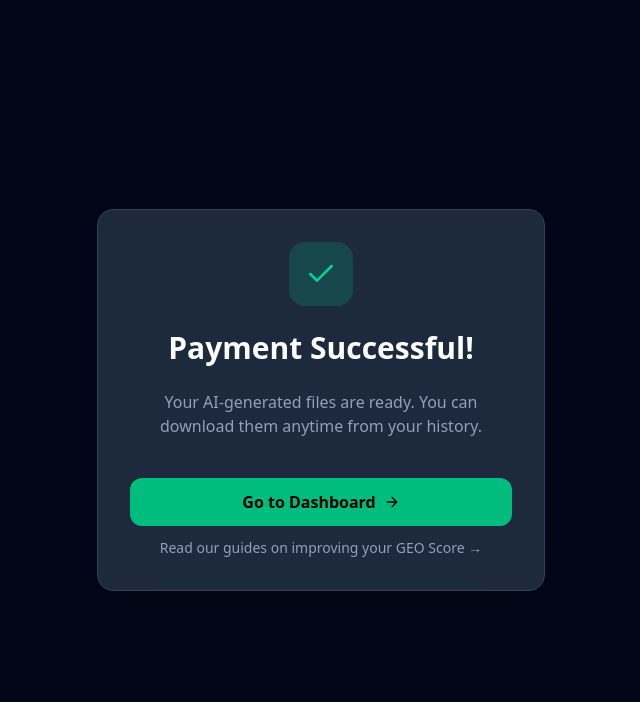
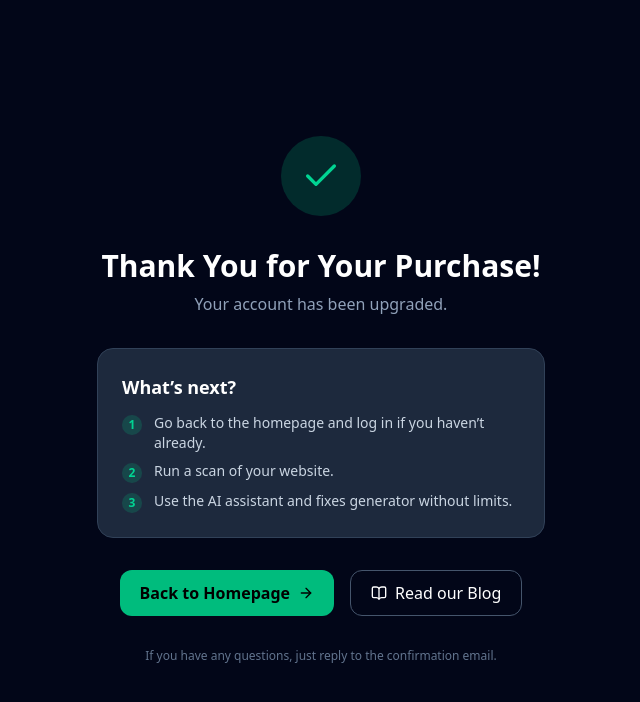
Before and after one commit to linkboostowner/geoscan, a Next.js app: page /thank-you in a window 1280 px wide. Shown: the top 702 px of the page, without its empty margins (319-959 px from the left). Built offline with nearby package versions, Linux system fonts and the light colour scheme.

Commit message:
Wrap Thank You page in Suspense boundary

```diff
--- a/src/app/thank-you/page.js
+++ b/src/app/thank-you/page.js
@@ -1,44 +1,84 @@
 'use client';
 
+import { Suspense } from 'react';
 import { useSearchParams } from 'next/navigation';
-import { Check, ArrowRight } from 'lucide-react';
+import { Check, ArrowRight, BookOpen } from 'lucide-react';
+import { useEffect, useState } from 'react';
 
-export default function ThankYou() {
+function ThankYouContent() {
   const searchParams = useSearchParams();
-  const type = searchParams.get('type'); // 'pro' или 'onetime'
+  const sessionId = searchParams.get('session_id');
+  const [locale, setLocale] = useState('en');
+
+  useEffect(() => {
+    const saved = localStorage.getItem('locale');
+    if (saved === 'ru' || saved === 'en') setLocale(saved);
+  }, []);
+
+  const t = {
+    title: locale === 'ru' ? 'Спасибо за покупку!' : 'Thank You for Your Purchase!',
+    subtitle: locale === 'ru' ? 'Ваш аккаунт обновлён.' : 'Your account has been upgraded.',
+    whatNext: locale === 'ru' ? 'Что дальше?' : 'What’s next?',
+    steps: [
+      locale === 'ru' ? 'Вернитесь на главную и войдите, если ещё не вошли.' : 'Go back to the homepage and log in if you haven’t already.',
+      locale === 'ru' ? 'Запустите сканирование вашего сайта.' : 'Run a scan of your website.',
+      locale === 'ru' ? 'Используйте AI-помощника и генератор исправлений без ограничений.' : 'Use the AI assistant and fixes generator without limits.',
+    ],
+    backHome: locale === 'ru' ? 'Вернуться на главную' : 'Back to Homepage',
+    blog: locale === 'ru' ? 'Почитать блог' : 'Read our Blog',
+    support: locale === 'ru' ? 'Если возникли вопросы, просто ответьте на письмо с подтверждением.' : 'If you have any questions, just reply to the confirmation email.',
+  };
 
   return (
-    <main className="min-h-screen bg-slate-950 text-white flex items-center justify-center px-4">
-      <div className="max-w-md w-full bg-slate-800 border border-slate-700 rounded-2xl p-8 text-center space-y-6 shadow-2xl">
-        <div className="w-16 h-16 bg-emerald-500/20 rounded-2xl flex items-center justify-center mx-auto">
-          <Check className="w-8 h-8 text-emerald-400" />
+    <div className="max-w-md w-full text-center space-y-8">
+      <div className="w-20 h-20 bg-emerald-500/20 rounded-full flex items-center justify-center mx-auto">
+        <Check className="w-10 h-10 text-emerald-400" />
       </div>
-
-        <h1 className="text-3xl font-bold">
-          {type === 'pro' ? 'Welcome to PRO!' : 'Payment Successful!'}
-        </h1>
-
-        <p className="text-slate-400">
-          {type === 'pro'
-            ? 'Your PRO subscription is now active. You have unlimited scans, full history, and access to all AI features.'
-            : 'Your AI-generated files are ready. You can download them anytime from your history.'}
-        </p>
-
-        <div className="flex flex-col gap-3 pt-4">
+      <div>
+        <h1 className="text-3xl font-bold mb-2">{t.title}</h1>
+        <p className="text-slate-400">{t.subtitle}</p>
+        {sessionId && (
+          <p className="text-xs text-slate-600 mt-2">ID: {sessionId.slice(0, 12)}...</p>
+        )}
+      </div>
+      <div className="bg-slate-800 border border-slate-700 rounded-2xl p-6 text-left space-y-3">
+        <h2 className="text-lg font-semibold">{t.whatNext}</h2>
+        <ul className="space-y-2">
+          {t.steps.map((step, i) => (
+            <li key={i} className="flex items-start gap-3 text-sm text-slate-300">
+              <span className="flex-shrink-0 w-5 h-5 bg-emerald-500/20 text-emerald-400 rounded-full flex items-center justify-center text-xs font-bold mt-0.5">
+                {i + 1}
+              </span>
+              {step}
+            </li>
+          ))}
+        </ul>
+      </div>
+      <div className="flex gap-4 justify-center">
         <a
           href="/"
-            className="w-full py-3 bg-emerald-500 hover:bg-emerald-400 text-black font-bold rounded-xl transition-all flex items-center justify-center gap-2"
+          className="px-5 py-2.5 bg-emerald-500 hover:bg-emerald-400 text-black font-semibold rounded-xl transition-colors flex items-center gap-2"
         >
-            {type === 'pro' ? 'Start Scanning' : 'Go to Dashboard'} <ArrowRight className="w-4 h-4" />
+          {t.backHome} <ArrowRight className="w-4 h-4" />
         </a>
         <a
           href="/blog"
-            className="text-sm text-slate-400 hover:text-white transition-colors"
+          className="px-5 py-2.5 border border-slate-600 hover:border-slate-400 text-white rounded-xl transition-colors flex items-center gap-2"
         >
-            Read our guides on improving your GEO Score →
+          <BookOpen className="w-4 h-4" /> {t.blog}
         </a>
       </div>
+      <p className="text-xs text-slate-500">{t.support}</p>
     </div>
+  );
+}
+
+export default function ThankYou() {
+  return (
+    <main className="min-h-screen bg-slate-950 text-white flex items-center justify-center px-4 py-16">
+      <Suspense fallback={<div className="text-slate-400">Loading...</div>}>
+        <ThankYouContent />
+      </Suspense>
     </main>
   );
 }
```
Lines whose indentation alone changed are shown as unchanged.
